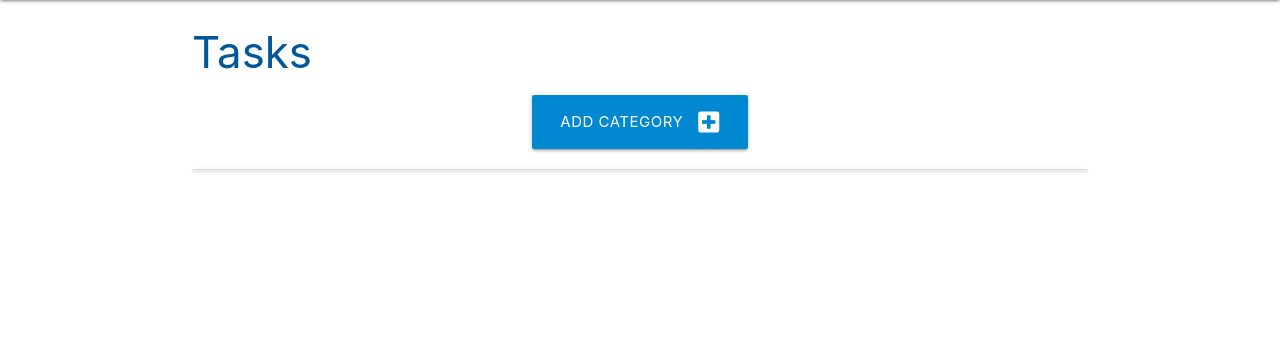
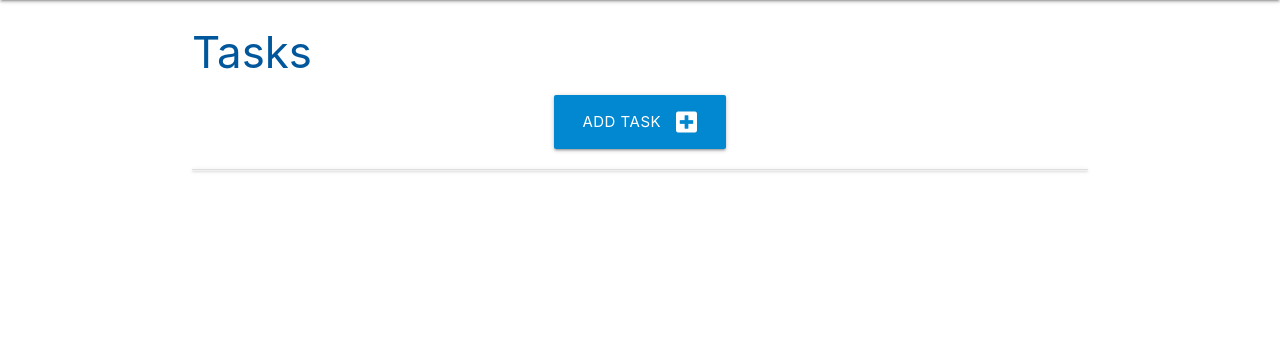
Before and after one commit to wierdlygoodcoder/flask-sqlalchemy-task-manager, a Flask app: page / in a window 1280 px wide. Shown: the part 64-420 px from the top of the page. Run offline with Flask 2, Linux system fonts and the light colour scheme; data that the repository does not hold is empty.

Commit message:
Update tasks html

```diff
--- a/taskmanager/templates/tasks.html
+++ b/taskmanager/templates/tasks.html
@@ -6,7 +6,7 @@
 <div class="row">
     <div class="col s12 center-align">
         <a href="{{ url_for('add_task') }}" class="btn-large light-blue darken-2">
-        Add Category <i class="fas fa-plus-square right"></i> </a>
+        Add Task <i class="fas fa-plus-square right"></i> </a>
     </div>
 </div>
 
```
